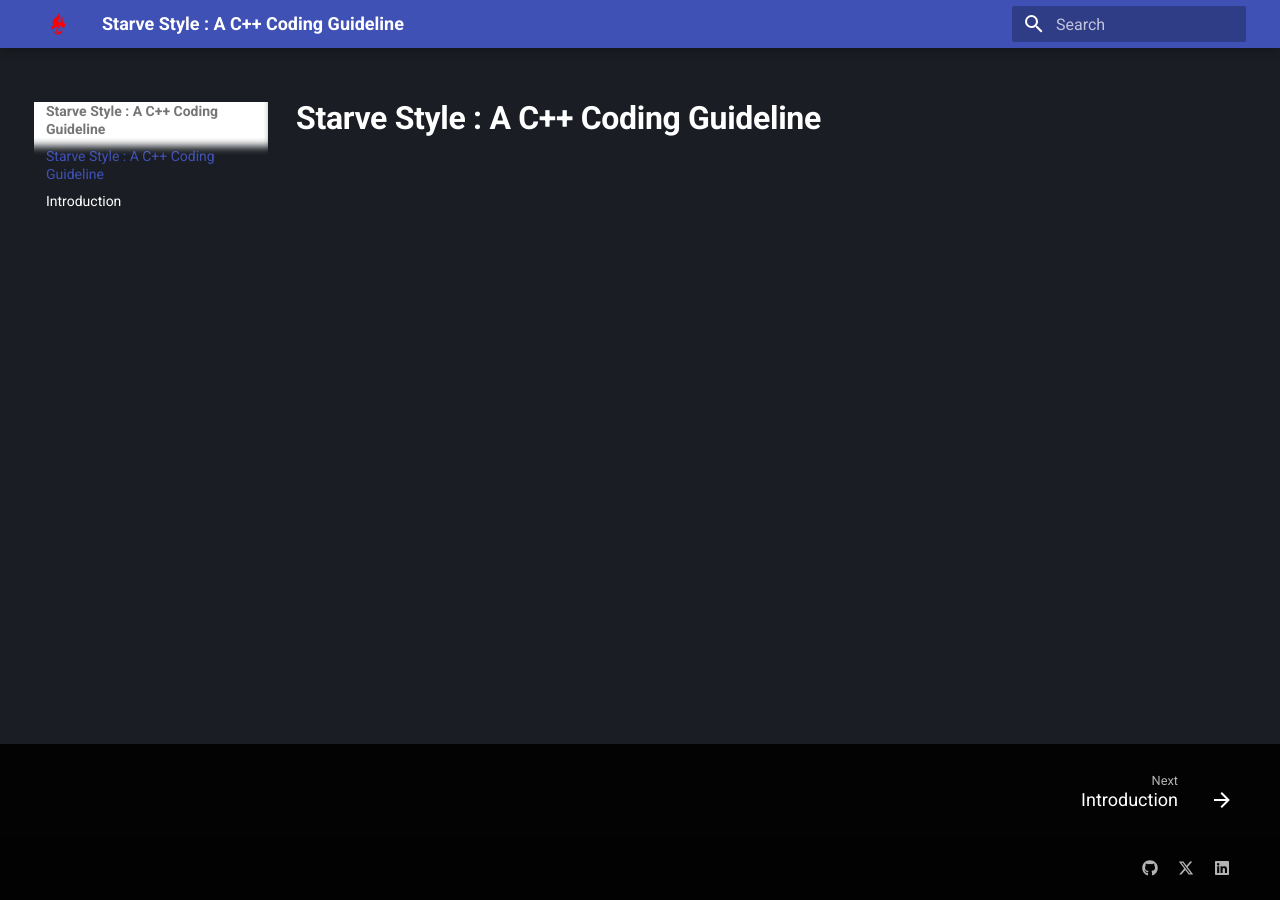
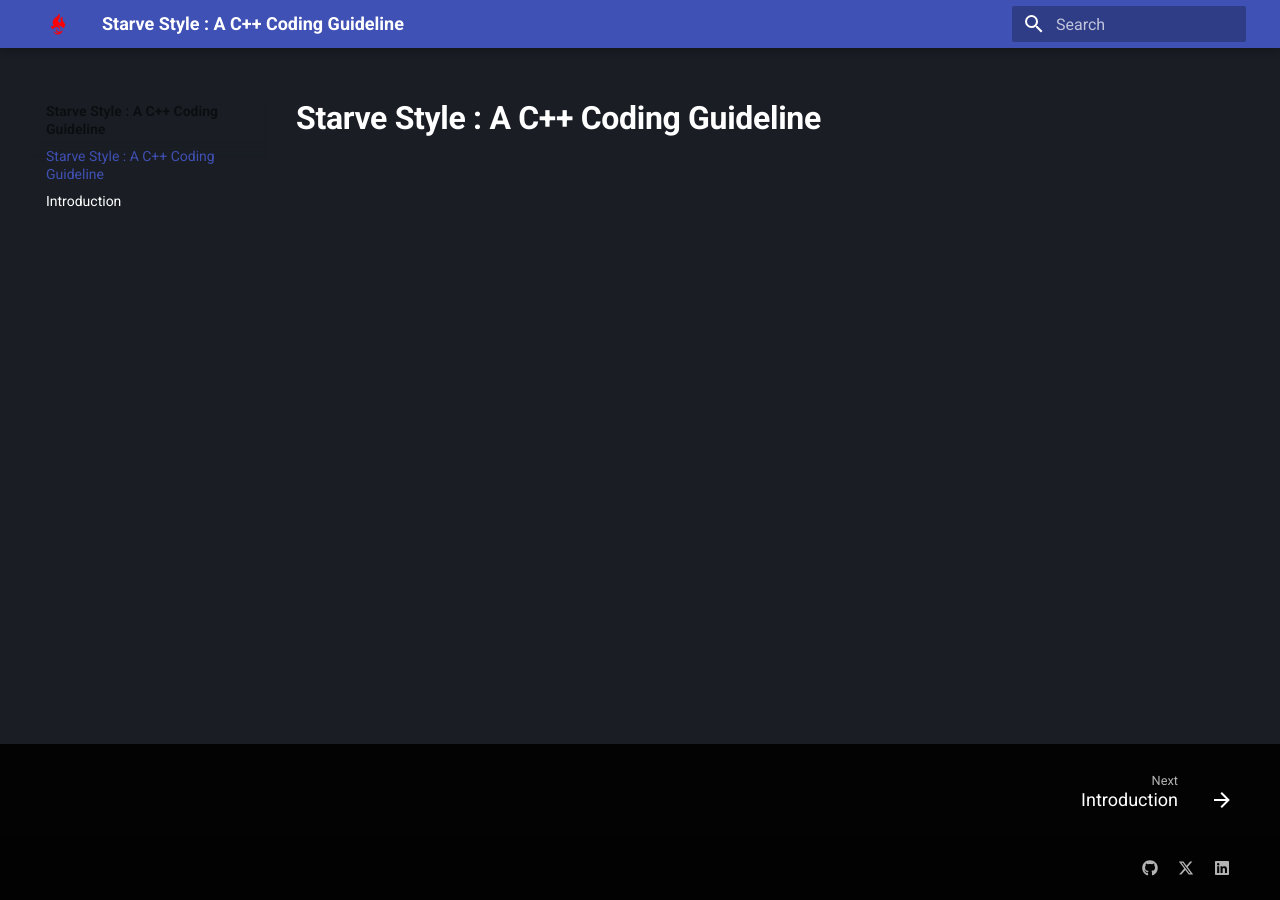
Before and after one commit to Belphonz/Starve-Style, an MkDocs documentation site: the page built from docs/index.md, in a window 1280 px wide. Built offline with MkDocs 1.6.1 and Material for MkDocs 9.7.7, drawn with Linux system fonts in a browser that asks for light colours.

Commit message:
vault backup: 2024-10-19 14:46:46

```diff
--- a/docs/stylesheets/extra.css
+++ b/docs/stylesheets/extra.css
@@ -14,14 +14,6 @@
 }
 
 body {
-   background:  rgb(26, 30, 36);
+    --md-default-bg-color:  rgb(26, 30, 36);
    color: white;
 }
-
-md-nav__list{
-    background:  rgb(26, 30, 36);
-}
-
-md-nav__title{
-    color: white;
-}
```
